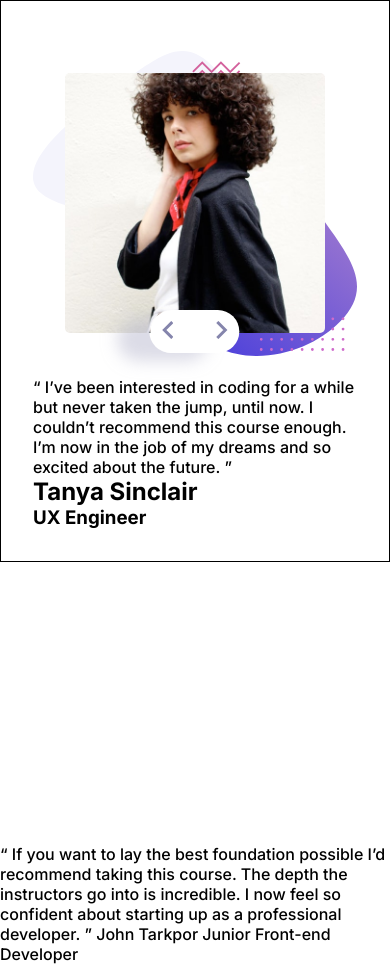
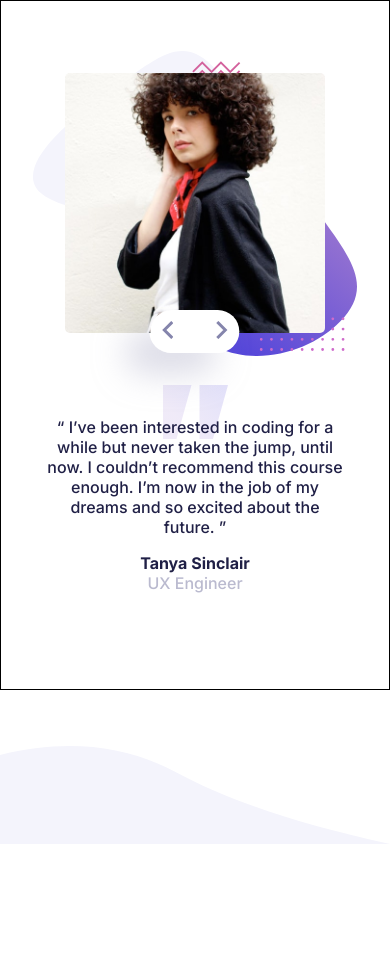
Before and after one commit to idkbit/Testimonials-Slider, a plain HTML site: page index.html in a window 390 px wide. After the commit the page ends 844 px from the top, so only its background shows below. Drawn offline with Linux system fonts and the light colour scheme.

Commit message:
finished mobile look

```diff
--- /dev/null
+++ b/app.js
@@ -0,0 +1,8 @@
+import people from "./data.js"
+console.log(people)
+const prevBtn = document.querySelector(".prev-btn");
+const nextBtn = document.querySelector(".next-btn");
+
+nextBtn.addEventListener("click", () => {
+
+});
--- /dev/null
+++ b/data.js
@@ -0,0 +1,22 @@
+const people = [
+  {
+    photo: "./images/image-tanya.jpg",
+    text: `“ I’ve been interested in coding for a while but never taken the jump, until now.
+            I couldn’t recommend this course enough. I’m now in the job of my dreams and so
+            excited about the future. ”`,
+    name: "Tanya Sinclair",
+    job: "UX Engineer",
+
+  },
+  {
+    photo: "./images/image-john.jpg",
+    text: `“ If you want to lay the best foundation possible I’d recommend taking this course.
+            The depth the instructors go into is incredible. I now feel so confident about
+            starting up as a professional developer. ”`,
+    name: "John Tarkpor",
+    job: "Junior Front-end Developer",
+
+  }
+]
+
+export default people;
--- a/index.html
+++ b/index.html
@@ -15,18 +15,27 @@
   <div class="wrapper">
     <main class="content">
       <div class="slider">
-        <div class="photo-container"><img class="photo" src="./images/image-tanya.jpg" alt="photo of woman."></div>
+        <div class="photo-container"><img class="photo photo-active" src="./images/image-tanya.jpg"
+            alt="photo of a woman.">
+        </div>
         <div class="btns">
           <button class="prev-btn btn"><img src="./images/icon-prev.svg" alt=""></button><button
             class="next-btn btn"><img src="./images/icon-next.svg" alt=""></button>
         </div>
       </div>
       <div class="slider-text">
-        <p class="text">“ I’ve been interested in coding for a while but never taken the jump, until now.
-          I couldn’t recommend this course enough. I’m now in the job of my dreams and so
-          excited about the future. ”</p>
-        <h2 class="name">Tanya Sinclair</h2>
-        <h3 class="job">UX Engineer</h3>
+        <div class="text-container">
+          <p class="text text-active">“ I’ve been interested in coding for a while but never taken the jump, until now.
+            I couldn’t recommend this course enough. I’m now in the job of my dreams and so
+            excited about the future. ”</p>
+        </div>
+        <div class="name-container">
+          <h2 class="name name-active">Tanya Sinclair</h2>
+        </div>
+        <div class="job-container">
+          <h3 class="job job-active">UX Engineer</h3>
+        </div>
+
       </div>
     </main>
   </div>
@@ -35,13 +44,11 @@
 
 
 
-  “ If you want to lay the best foundation possible I’d recommend taking this course.
-  The depth the instructors go into is incredible. I now feel so confident about
-  starting up as a professional developer. ”
 
-  John Tarkpor
-  Junior Front-end Developer
 
+
+
+  <script type="module" src="./app.js"></script>
 </body>
 
 </html>
--- a/style.scss
+++ b/style.scss
@@ -15,15 +15,18 @@ $grayishBlue: hsl(240, 18%, 77%);
 
 .wrapper {
   min-height: 100vh;
+  background: url("./images/pattern-curve.svg") left bottom/contain no-repeat;
 }
 
 .content {
   border: 1px solid #000;
   padding: 2rem;
+  // overflow: hidden;
 }
 
 .slider {
   position: relative;
+  margin-bottom: 0.5rem;
 
   .photo-container {
     padding: 2.5rem 2rem;
@@ -40,7 +43,7 @@ $grayishBlue: hsl(240, 18%, 77%);
     bottom: 1.5rem;
     left: 50%;
     transform: translateX(-50%);
-    box-shadow: -2rem 0.5rem 1rem rgba($grayishBlue, 0.5);
+    box-shadow: -1.5rem 1.3rem 2rem rgba($grayishBlue, 0.5);
     .btn {
       border: none;
       padding: 0.7rem;
@@ -66,3 +69,54 @@ $grayishBlue: hsl(240, 18%, 77%);
     }
   }
 }
+
+.slider-text {
+  background: url("./images/pattern-quotes.svg") top center/20% no-repeat;
+  padding-top: 2rem;
+  color: $darkBlue;
+  text-align: center;
+  .text {
+    padding: 0 0.8rem;
+    font-weight: 500;
+  }
+  .name {
+    font-size: 1rem;
+    font-weight: 700;
+    margin-top: 1rem;
+  }
+  .job {
+    color: $grayishBlue;
+    font-size: 1rem;
+    font-weight: 500;
+    margin-bottom: 4rem;
+  }
+}
+
+// slide
+
+.photo-container,
+.name-container,
+.job-container,
+.text-container {
+  position: relative;
+  width: 100%;
+}
+
+.photo,
+.job,
+.name,
+.text {
+  transition: 2s;
+}
+
+.photo-next,
+.job-next,
+.name-next,
+.text-next {
+  transform: translateX(100%);
+  position: absolute;
+  opacity: 1;
+}
+
+@media screen and (min-width: 42.1875em) {
+}
```
Also changed, not shown: style.css, 1 other file.
